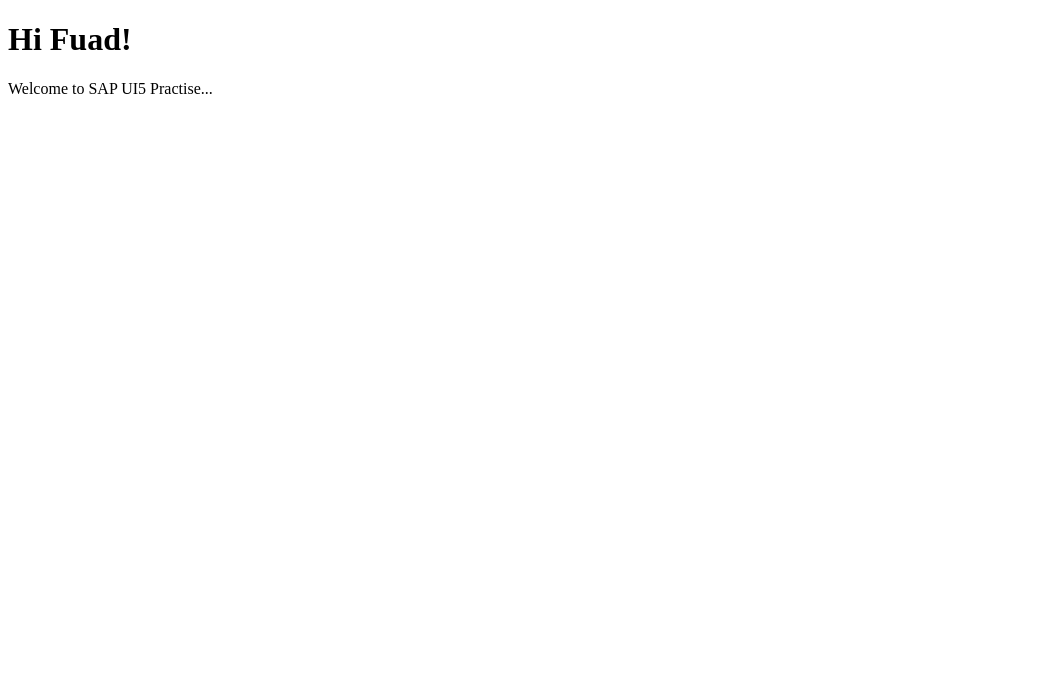
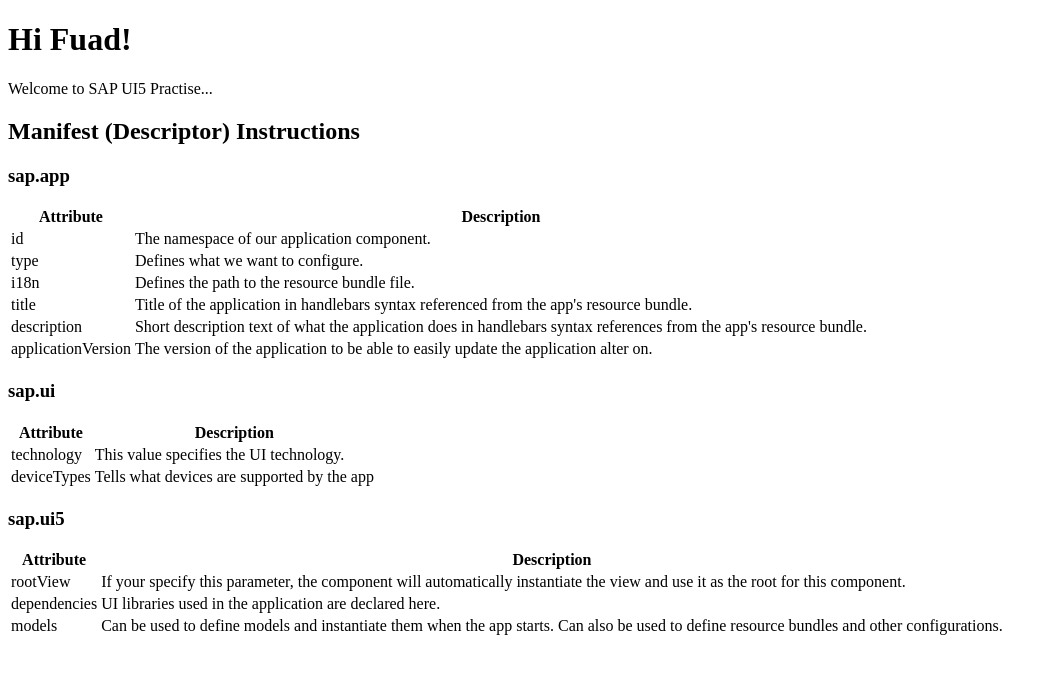
Before and after one commit to Muhtasim-Fuad-Showmik/UI5-Practise, a website: page webapp/index.html in a window 1280 px wide. Shown: the whole page, without its empty margins (0-1057 px from the left). Drawn offline with Linux system fonts and the light colour scheme.

Commit message:
Added descriptors for applications and removed files made unnecessary through the process

```diff
--- a/webapp/index.html
+++ b/webapp/index.html
@@ -9,20 +9,114 @@
 		id="sap-ui-bootstrap"
 		src="https://sdk.openui5.org/resources/sap-ui-core.js"
 		data-sap-ui-theme="sap_belize"
-		data-sap-ui-libs="sap.m"
+		data-sap-ui-resourceroots='{
+			"sap.ui.demo.walkthrough": "./"
+		}'
 		data-sap-ui-compatVersion="edge"
 		data-sap-ui-async="true"
-		data-sap-ui-onInit="module:sap/ui/demo/walkthrough/index"
-		data-sap-ui-resourceroots='{
-			"sap.ui.demo.walkthrough": "./"
-		}'>
+		data-sap-ui-onInit="module:sap/ui/core/ComponentSupport">
 	</script>
 </head>
 <body class="sapUiBody">
     <h1 id="header">Hi Fuad!</h1>
 
     <div>
-        <p id="content">Welcome to SAP UI5 Practise...</p>
+        <p>Welcome to SAP UI5 Practise...</p>
     </div>
+
+	<div id="content">
+		<div data-sap-ui-component data-name="sap.ui.demo.walkthrough" data-id="container" data-settings='{"id" : "walkthrough"}'></div>
+	</div>
+
+	<h2>Manifest (Descriptor) Instructions</h2>
+
+	<div class="section">
+		<h3>sap.app</h3>
+
+		<table>
+			<thead>
+				<tr>
+					<th>Attribute</th>
+					<th>Description</th>
+				</tr>
+			</thead>
+			<tbody>
+				<tr>
+					<td>id</td>
+					<td>The namespace of our application component.</td>
+				</tr>
+				<tr>
+					<td>type</td>
+					<td>Defines what we want to configure.</td>
+				</tr>
+				<tr>
+					<td>i18n</td>
+					<td>Defines the path to the resource bundle file.</td>
+				</tr>
+				<tr>
+					<td>title</td>
+					<td>Title of the application in handlebars syntax referenced from the app's resource bundle.</td>
+				</tr>
+				<tr>
+					<td>description</td>
+					<td>Short description text of what the application does in handlebars syntax references from the app's resource bundle.</td>
+				</tr>
+				<tr>
+					<td>applicationVersion</td>
+					<td>The version of the application to be able to easily update the application alter on.</td>
+				</tr>
+			</tbody>
+		</table>
+	</div>
+
+	<div class="section">
+		<h3>sap.ui</h3>
+
+		<table>
+			<thead>
+				<tr>
+					<th>Attribute</th>
+					<th>Description</th>
+				</tr>
+			</thead>
+			<tbody>
+				<tr>
+					<td>technology</td>
+					<td>This value specifies the UI technology.</td>
+				</tr>
+				<tr>
+					<td>deviceTypes</td>
+					<td>Tells what devices are supported by the app</td>
+				</tr>
+			</tbody>
+		</table>
+	</div>
+
+	<div class="section">
+		<h3>sap.ui5</h3>
+
+		<table>
+			<thead>
+				<tr>
+					<th>Attribute</th>
+					<th>Description</th>
+				</tr>
+			</thead>
+			<tbody>
+				<tr>
+					<td>rootView</td>
+					<td>If your specify this parameter, the component will automatically instantiate the view and use it as the root for this component.</td>
+				</tr>
+				<tr>
+					<td>dependencies</td>
+					<td>UI libraries used in the application are declared here.</td>
+				</tr>
+				<tr>
+					<td>models</td>
+					<td>Can be used to define models and instantiate them when the app starts. Can also be used to define resource bundles and other configurations.</td>
+				</tr>
+			</tbody>
+		</table>
+	</div>
 </body>
 </html>
```
Also changed, not shown: webapp/Component.js (+2 -13 lines), webapp/index.js (deleted, +0 -13 lines), webapp/manifest.json, 1 other file.
